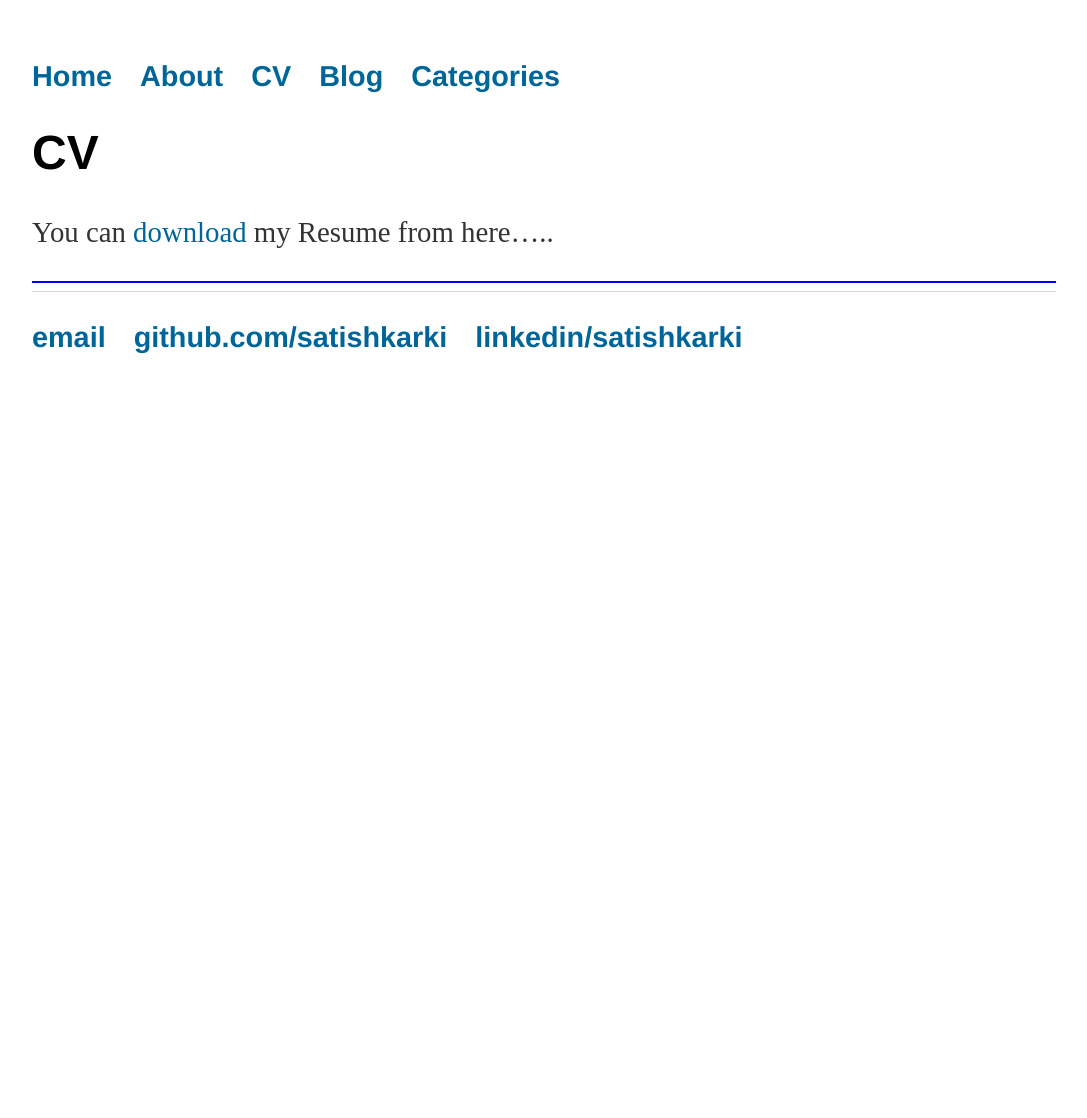
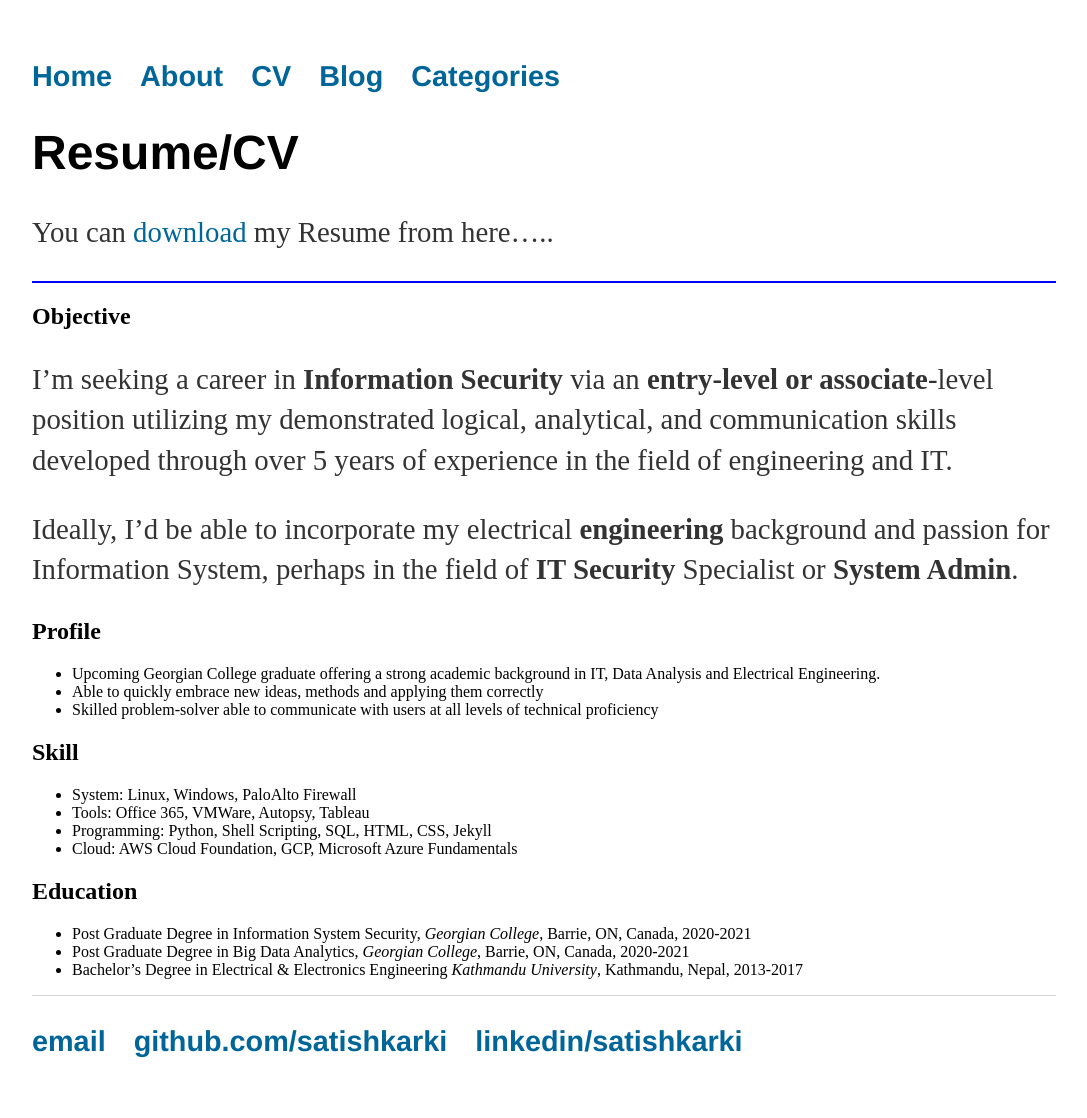
Before and after one commit to satishkarki/firstblog, a Jekyll site: the page built from cv/index.md, in a window 1280 px wide. Shown: the whole page, without its empty margins (96-1183 px from the left). Built offline with Jekyll 4.4.1, drawn with Linux system fonts in a browser that asks for light colours; before the commit the page ends 900 px from its top, so only the background shows below that.

```diff
--- a/css/main.css
+++ b/css/main.css
@@ -43,3 +43,8 @@ ul.posts li {
     list-style: none;
     font-size: 1.2em;
 }
+
+div h2 ul li {
+    list-style: none;
+    font-size: 1.2em;
+}
--- a/cv/index.md
+++ b/cv/index.md
@@ -3,7 +3,29 @@ layout: default
 title: CV
 ---
 <div class="blurb">
-	<h1>CV</h1>
+	<h1>Resume/CV</h1>
 </div><!-- /.blurb -->
 You can [download](/assets/Satish_Karki_Resume.pdf) my Resume from here.....
 <hr style="height:2px;border-width:0;color:blue;background-color:blue">
+
+## Objective
+I'm seeking a career in **Information Security** via an **entry-level or associate**-level position utilizing my demonstrated logical, analytical, and communication skills developed through over 5 years of experience in the field of engineering and IT.
+
+Ideally, I'd be able to incorporate my electrical **engineering** background and passion for Information System, perhaps in the field of **IT Security** Specialist or **System Admin**.
+
+## Profile
+
+* Upcoming Georgian College graduate offering a strong academic background in IT, Data Analysis and Electrical Engineering.
+* Able to quickly embrace new ideas, methods and applying them correctly
+* Skilled problem-solver able to communicate with users at all levels of technical proficiency
+
+## Skill
+* System: Linux, Windows, PaloAlto Firewall
+* Tools: Office 365, VMWare, Autopsy, Tableau
+* Programming: Python, Shell Scripting, SQL, HTML, CSS, Jekyll
+* Cloud: AWS Cloud Foundation, GCP, Microsoft Azure Fundamentals
+
+## Education
+* Post Graduate Degree in Information System Security, *Georgian College*, Barrie, ON, Canada, 2020-2021
+* Post Graduate Degree in Big Data Analytics, *Georgian College*, Barrie, ON, Canada, 2020-2021
+* Bachelor's Degree in Electrical & Electronics Engineering *Kathmandu University*, Kathmandu, Nepal, 2013-2017
```
